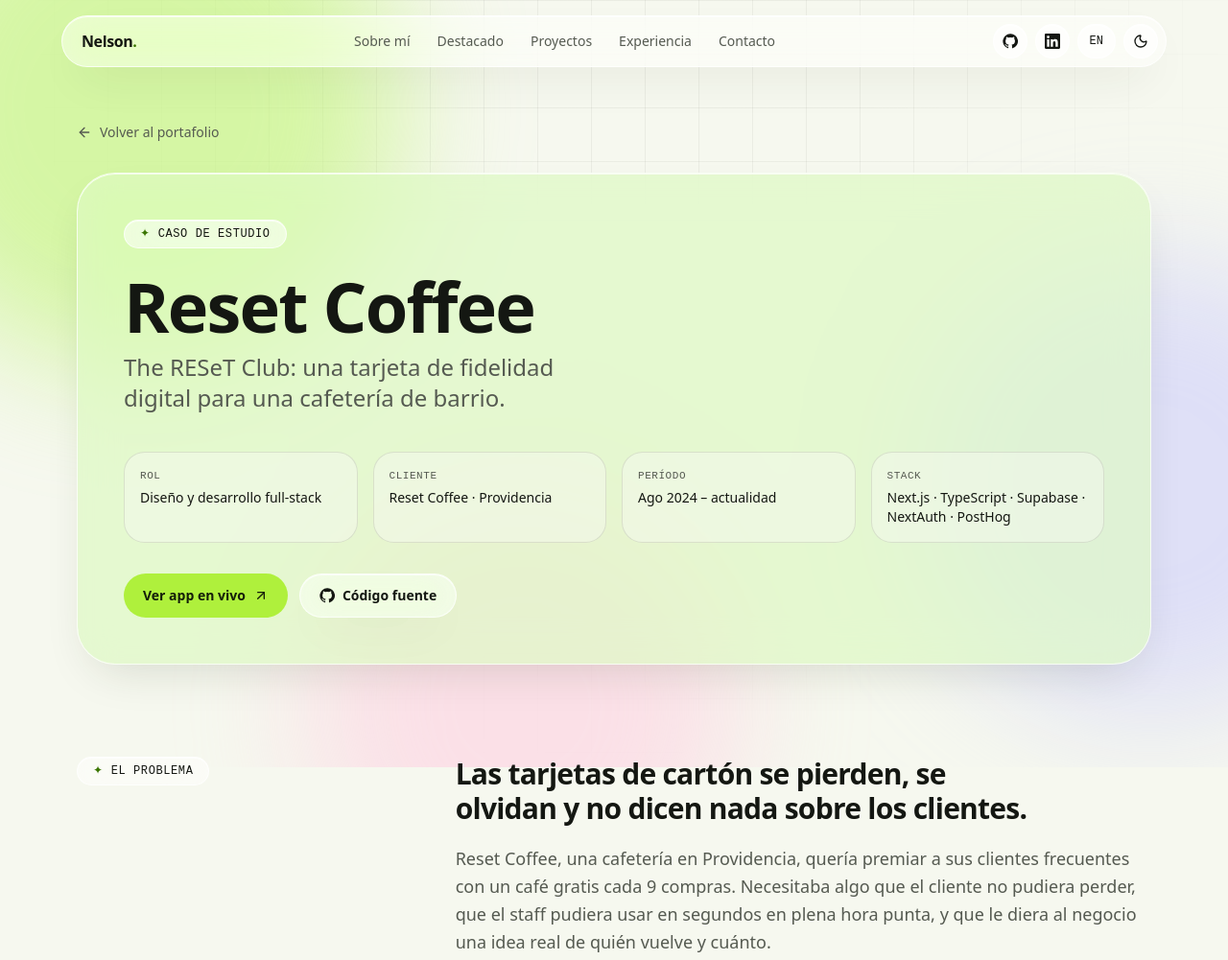
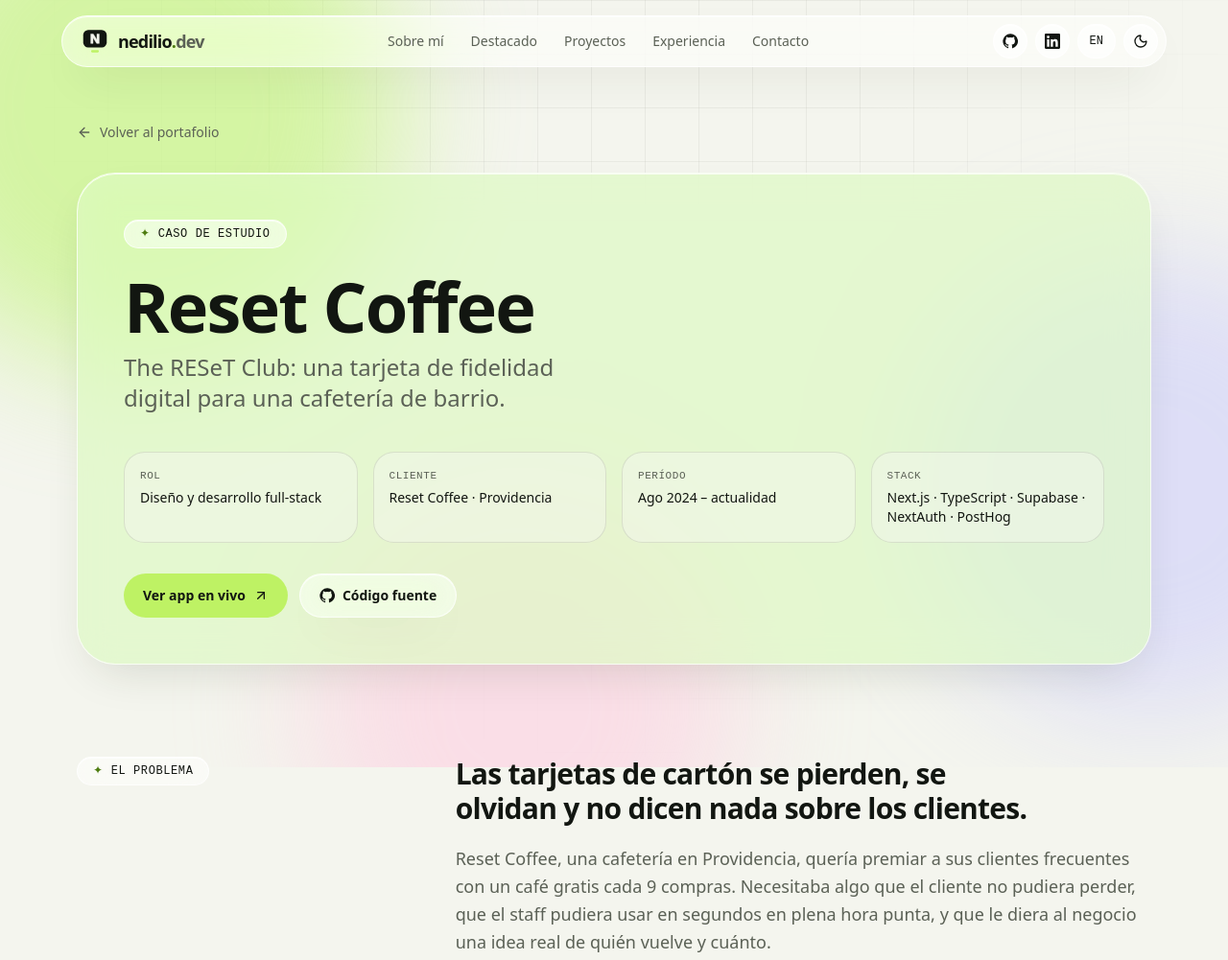
Before and after one commit to nedilio/portfolio, an Astro site: page /proyectos/reset-coffee in a window 1280 px wide. Shown: the top 1001 px of the page at 96% size. Built offline with nearby package versions, Linux system fonts and the light colour scheme; Astro itself is replaced by a stand-in of ours; some packages are replaced by stand-ins of ours.

Commit message:
feat(brand): add brand tokens and theme-aware logo to navbar

```diff
--- /dev/null
+++ b/src/components/Logo.astro
@@ -0,0 +1,31 @@
+---
+// Inline, theme-aware logo. Colors follow the semantic tokens in brand.css,
+// so it flips automatically between light and dark mode.
+// Usage: <Logo />  ·  <Logo variant="mark" size={32} />  ·  <Logo size={28} />
+interface Props {
+  variant?: 'full' | 'mark';
+  size?: number; // height in px
+  class?: string;
+}
+const { variant = 'full', size = 32, class: className } = Astro.props;
+---
+{variant === 'mark' ? (
+  <svg viewBox="0 0 96 96" height={size} width={size} class={className} role="img" aria-label="nedilio.dev">
+    <path fill="var(--fg)" d="M6 26a18 18 0 0 1 18-18h48a18 18 0 0 1 18 18v26a18 18 0 0 1-18 18H24A18 18 0 0 1 6 52z" />
+    <path fill="var(--bg)" stroke="var(--bg)" stroke-width="1.5" stroke-linejoin="round" d="M33 56V22h9l13 21V22h8v34h-9L41 35v21z" />
+    <path fill="var(--color-lime)" d="M38 80h20a4 4 0 0 1 0 8H38a4 4 0 0 1 0-8z" />
+  </svg>
+) : (
+  <span class:list={['inline-flex items-center gap-2.5', className]} aria-label="nedilio.dev">
+    <svg viewBox="0 0 96 96" height={size} width={size} aria-hidden="true">
+      <path fill="var(--fg)" d="M6 26a18 18 0 0 1 18-18h48a18 18 0 0 1 18 18v26a18 18 0 0 1-18 18H24A18 18 0 0 1 6 52z" />
+      <path fill="var(--bg)" stroke="var(--bg)" stroke-width="1.5" stroke-linejoin="round" d="M33 56V22h9l13 21V22h8v34h-9L41 35v21z" />
+      <path fill="var(--color-lime)" d="M38 80h20a4 4 0 0 1 0 8H38a4 4 0 0 1 0-8z" />
+    </svg>
+    <span
+      aria-hidden="true"
+      class="font-display font-semibold text-[var(--fg)]"
+      style={`font-size:${Math.round(size * 0.66)}px;letter-spacing:-0.045em;line-height:1`}
+    >nedilio<span class="text-[var(--accent-text)]">.</span><span class="text-muted-foreground">dev</span></span>
+  </span>
+)}
--- a/src/components/Navbar.astro
+++ b/src/components/Navbar.astro
@@ -2,6 +2,7 @@
 import { Menu } from 'lucide-react';
 import ThemeToggle from './ThemeToggle';
 import Icon from './Icon.astro';
+import Logo from './Logo.astro';
 import type { Lang } from '@/i18n/ui';
 import { localePath, useTranslations } from '@/i18n/utils';
 import { profile } from '@/data/profile';
@@ -33,8 +34,8 @@
     class="glass mx-auto flex max-w-6xl items-center justify-between gap-4 rounded-full py-2 pr-2 pl-5"
     aria-label="Main"
   >
-    <a href={localePath(lang)} class="font-semibold tracking-tight">
-      {profile.shortName}<span class="text-lime-strong">.</span>
+    <a href={localePath(lang)} aria-label="nedilio.dev — inicio" class="inline-flex items-center">
+      <Logo size={28} />
     </a>
 
     <ul class="hidden items-center gap-1 text-sm md:flex">
--- /dev/null
+++ b/src/styles/brand.css
@@ -0,0 +1,53 @@
+/*
+ * nedilio.dev — brand tokens (Tailwind CSS v4)
+ * Source: nedilio-brand/tokens/brand.css, adapted to this site:
+ *  - No --font-sans / --font-mono: the site keeps Geist; only --font-display (Inter Tight) is added.
+ *  - No --border / --muted / --accent semantic tokens: those names belong to shadcn in global.css.
+ *    Use --border, --muted-foreground and --color-lime instead.
+ *  - Dark mode follows the `.dark` class only (the inline script in BaseLayout applies the
+ *    system preference), so there is no prefers-color-scheme block here.
+ * Gives you utilities like bg-ink, text-moss, font-display, tracking-display, rounded-card…
+ */
+
+@theme {
+  /* Palette */
+  --color-lime: #BEF264;   /* accent: cursor, final dot, primary buttons. ≤10% of any piece */
+  --color-ink: #121611;    /* dark background / text on light */
+  --color-ink-deep: #0B0D0A;
+  --color-ink-line: #2C3229; /* borders on dark */
+  --color-cream: #F4F5EE;  /* light background / text on dark */
+  --color-fog: #E6E8DE;    /* light secondary surface */
+  --color-line: #DDE0D4;   /* borders on light */
+  --color-moss: #4D7C0F;   /* green for text/icons on light (lime fails contrast there) */
+  --color-stone: #A3A89B;  /* secondary text on dark */
+  --color-stone-dark: #5B6156; /* secondary text on light */
+
+  /* Type */
+  --font-display: "Inter Tight Variable", "Inter Tight", ui-sans-serif, system-ui, sans-serif;
+
+  --tracking-display: -0.045em; /* wordmark & hero headings */
+  --tracking-heading: -0.03em;
+  --tracking-label: 0.12em;     /* mono uppercase labels */
+
+  /* Shape */
+  --radius-card: 28px;
+  --radius-panel: 20px;
+  --radius-pill: 999px;
+}
+
+/* Semantic tokens — light by default, dark with .dark on <html> */
+:root {
+  --bg: var(--color-cream);
+  --surface: #FFFFFF;
+  --fg: var(--color-ink);
+  --accent-fg: var(--color-ink);    /* text on lime */
+  --accent-text: var(--color-moss); /* accent used AS text color */
+}
+
+.dark,
+[data-theme="dark"] {
+  --bg: var(--color-ink);
+  --surface: var(--color-ink-deep);
+  --fg: var(--color-cream);
+  --accent-text: var(--color-lime);
+}
--- a/src/styles/global.css
+++ b/src/styles/global.css
@@ -1,8 +1,10 @@
 @import "tailwindcss";
+@import "./brand.css";
 @import "tw-animate-css";
 @import "shadcn/tailwind.css";
 @import "@fontsource-variable/geist";
 @import "@fontsource-variable/geist-mono";
+@import "@fontsource-variable/inter-tight";
 
 @custom-variant dark (&:is(.dark *));
 
@@ -30,8 +32,7 @@
   --color-foreground: var(--foreground);
   --color-background: var(--background);
 
-  /* Brand */
-  --color-lime: var(--lime);
+  /* Brand (--color-lime and the palette come from brand.css) */
   --color-lime-foreground: var(--lime-foreground);
   --color-glass: var(--glass);
   --color-glass-border: var(--glass-border);
@@ -56,18 +57,18 @@
 }
 
 :root {
-  --background: oklch(0.975 0.012 115);
-  --foreground: oklch(0.2 0.01 130);
+  --background: var(--color-cream);
+  --foreground: var(--color-ink);
   --card: oklch(1 0 0 / 0.6);
   --card-foreground: var(--foreground);
   --popover: oklch(0.99 0.005 115);
   --popover-foreground: var(--foreground);
-  --primary: oklch(0.2 0.01 130);
-  --primary-foreground: oklch(0.98 0.01 115);
+  --primary: var(--color-ink);
+  --primary-foreground: var(--color-cream);
   --secondary: oklch(0.94 0.02 120);
   --secondary-foreground: var(--foreground);
   --muted: oklch(0.94 0.015 120);
-  --muted-foreground: oklch(0.46 0.015 130);
+  --muted-foreground: var(--color-stone-dark);
   --accent: oklch(0.93 0.06 125);
   --accent-foreground: var(--foreground);
   --destructive: oklch(0.577 0.245 27.325);
@@ -76,9 +77,9 @@
   --ring: oklch(0.8 0.2 128);
   --radius: 0.75rem;
 
-  --lime: oklch(0.88 0.21 128);
-  --lime-foreground: oklch(0.22 0.04 130);
-  --lime-text: oklch(0.5 0.15 135);
+  --lime: var(--color-lime);
+  --lime-foreground: var(--color-ink);
+  --lime-text: var(--color-moss);
   --glass: oklch(1 0 0 / 0.55);
   --glass-border: oklch(1 0 0 / 0.75);
   --glass-shadow: 0 1px 0 0 oklch(1 0 0 / 0.7) inset, 0 20px 50px -20px oklch(0.3 0.05 130 / 0.18);
@@ -95,18 +96,18 @@
 }
 
 .dark {
-  --background: oklch(0.16 0.008 140);
-  --foreground: oklch(0.96 0.01 115);
+  --background: var(--color-ink-deep);
+  --foreground: var(--color-cream);
   --card: oklch(1 0 0 / 0.05);
   --card-foreground: var(--foreground);
   --popover: oklch(0.2 0.01 140);
   --popover-foreground: var(--foreground);
-  --primary: oklch(0.96 0.01 115);
-  --primary-foreground: oklch(0.16 0.008 140);
+  --primary: var(--color-cream);
+  --primary-foreground: var(--color-ink-deep);
   --secondary: oklch(1 0 0 / 0.08);
   --secondary-foreground: var(--foreground);
   --muted: oklch(1 0 0 / 0.06);
-  --muted-foreground: oklch(0.72 0.012 120);
+  --muted-foreground: var(--color-stone);
   --accent: oklch(0.88 0.21 128 / 0.15);
   --accent-foreground: var(--foreground);
   --destructive: oklch(0.704 0.191 22.216);
@@ -114,9 +115,9 @@
   --input: oklch(1 0 0 / 0.15);
   --ring: oklch(0.88 0.21 128);
 
-  --lime: oklch(0.88 0.21 128);
-  --lime-foreground: oklch(0.2 0.04 130);
-  --lime-text: oklch(0.88 0.21 128);
+  --lime: var(--color-lime);
+  --lime-foreground: var(--color-ink);
+  --lime-text: var(--color-lime);
   --glass: oklch(1 0 0 / 0.05);
   --glass-border: oklch(1 0 0 / 0.1);
   --glass-shadow: 0 1px 0 0 oklch(1 0 0 / 0.06) inset, 0 20px 50px -20px oklch(0 0 0 / 0.6);
```
